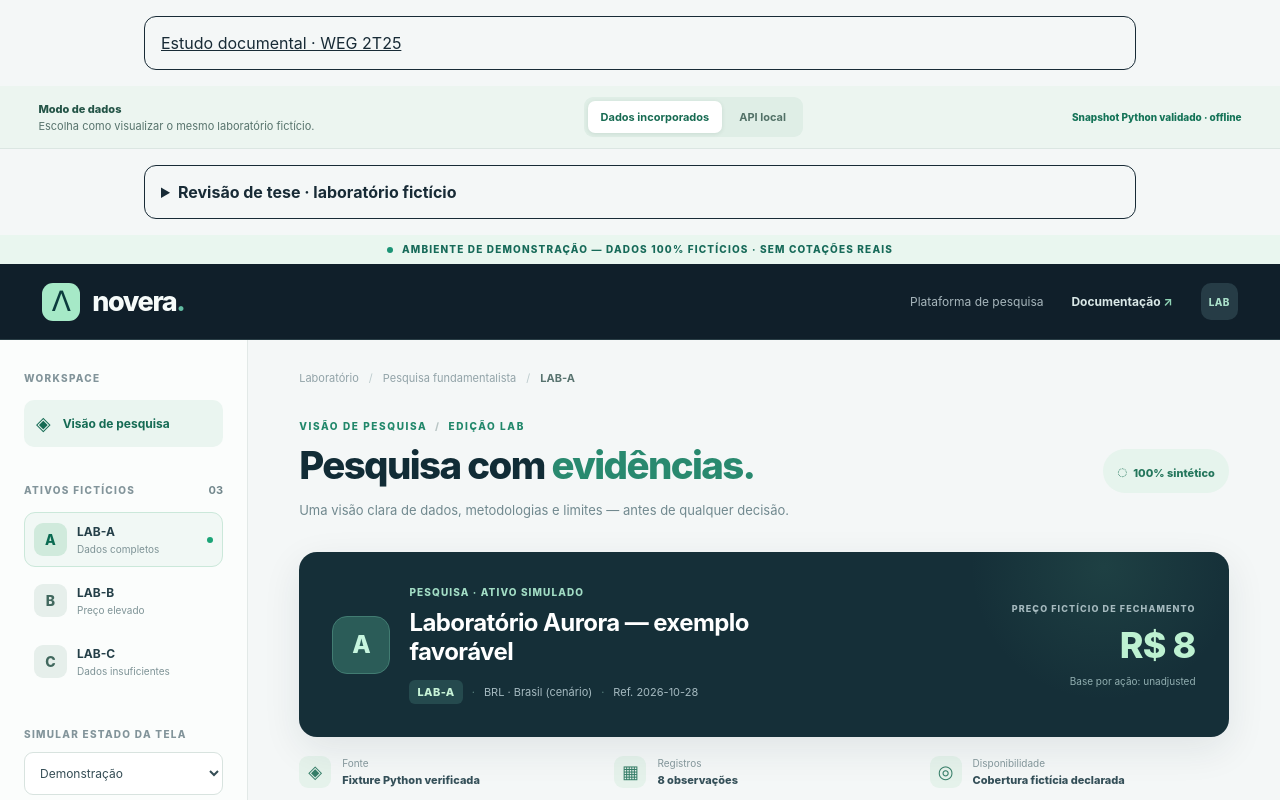
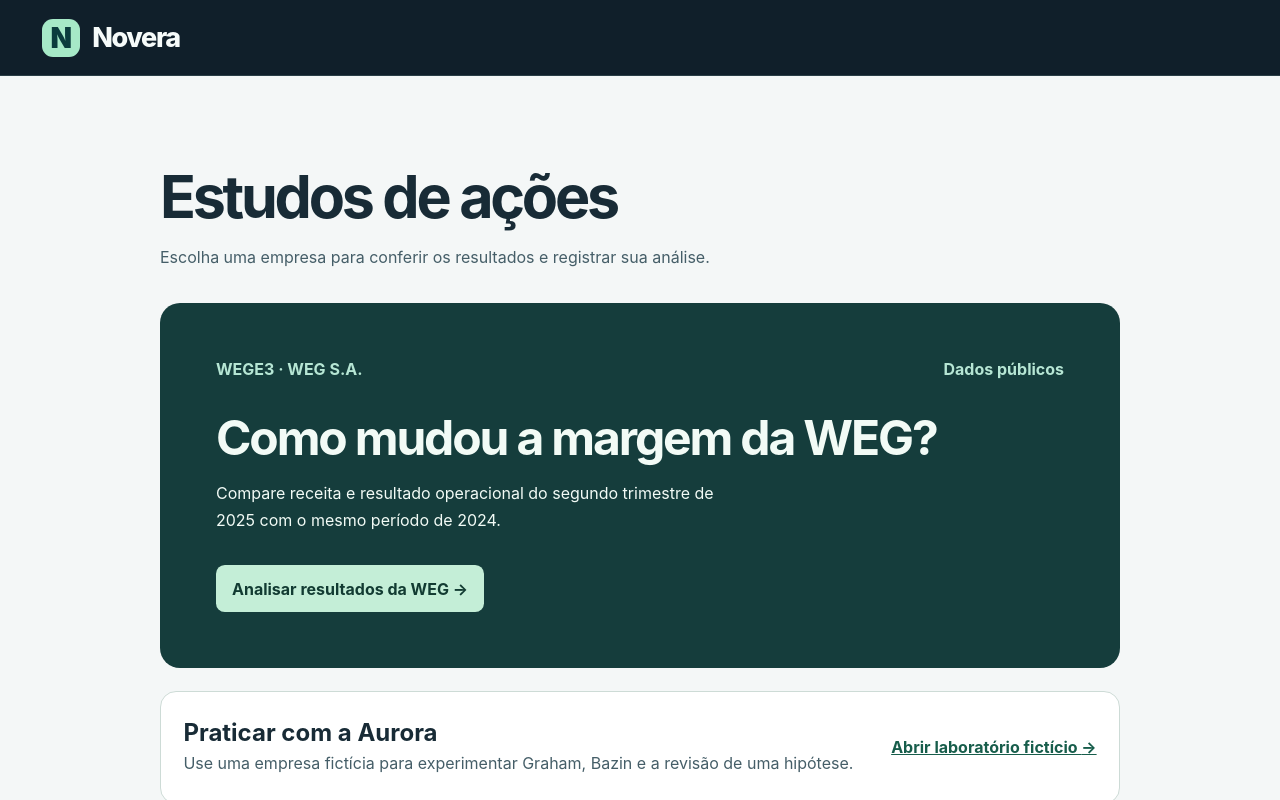
Before and after one commit to egonschneider08-sketch/novera, a React (Vite) app in the folder frontend/: page / in a window 1280 px wide. Shown: the top 800 px of the page. Built offline with nearby package versions, Linux system fonts and the light colour scheme.

Commit message:
feat(ui): open research by company and task

```diff
--- a/frontend/src/LabApp.tsx
+++ b/frontend/src/LabApp.tsx
@@ -47,7 +47,7 @@ export default function LabApp() {
 
   return (
     <>
-      <nav className="thesis-review" aria-label="Estudos documentais"><a href="#estudos/weg-2t25">Estudo documental · WEG 2T25</a></nav>
+      <nav className="thesis-review" aria-label="Estudos documentais"><a href="#inicio">← Estudos de ações</a></nav>
       <section className="source-bar" aria-label="Origem dos dados financeiros fictícios">
         <div className="source-description">
           <strong>Modo de dados</strong>
--- /dev/null
+++ b/frontend/src/ResearchHome.tsx
@@ -0,0 +1,21 @@
+import "./research-home.css";
+
+export default function ResearchHome() {
+  return <div className="research-home">
+    <header className="topbar"><span className="wordmark"><span className="brand-mark" aria-hidden="true">N</span><span className="brand-name">Novera</span></span></header>
+    <main className="research-index">
+      <h1>Estudos de ações</h1>
+      <p className="index-lead">Escolha uma empresa para conferir os resultados e registrar sua análise.</p>
+      <article className="company-study">
+        <div className="company-meta"><span>WEGE3 · WEG S.A.</span><span>Dados públicos</span></div>
+        <h2>Como mudou a margem da WEG?</h2>
+        <p>Compare receita e resultado operacional do segundo trimestre de 2025 com o mesmo período de 2024.</p>
+        <a className="study-action" href="#estudos/weg-2t25">Analisar resultados da WEG <span aria-hidden="true">→</span></a>
+      </article>
+      <section className="practice-study">
+        <div><h2>Praticar com a Aurora</h2><p>Use uma empresa fictícia para experimentar Graham, Bazin e a revisão de uma hipótese.</p></div>
+        <a href="#laboratorio">Abrir laboratório fictício <span aria-hidden="true">→</span></a>
+      </section>
+    </main>
+  </div>;
+}
--- a/frontend/src/ThesisReview.tsx
+++ b/frontend/src/ThesisReview.tsx
@@ -36,9 +36,10 @@ type ReviewSheetProps = {
   title: string;
   localNotice: string;
   children: ReactNode;
+  initiallyOpen?: boolean;
 };
 
-export function ReviewSheet({ prefix, title, localNotice, children }: ReviewSheetProps) {
+export function ReviewSheet({ prefix, title, localNotice, children, initiallyOpen = false }: ReviewSheetProps) {
   const [decision, setDecision] = useState("");
   const [reason, setReason] = useState("");
   const [records, setRecords] = useState<Review[]>([]);
@@ -53,7 +54,7 @@ export function ReviewSheet({ prefix, title, localNotice, children }: ReviewShee
     }
     catch { setMessage("Não foi possível ler todo o histórico deste navegador."); }
   }
-  return <details className="thesis-review" onToggle={e => { if (e.currentTarget.open) refresh(); }}>
+  return <details open={initiallyOpen} className="thesis-review" onToggle={e => { if (e.currentTarget.open) refresh(); }}>
     <summary>{title}</summary>
     {children}
     <form onSubmit={e => {
--- a/frontend/src/WegStudy.tsx
+++ b/frontend/src/WegStudy.tsx
@@ -10,21 +10,21 @@ const percent = new Intl.NumberFormat("pt-BR", { style: "percent", maximumFracti
 const filing = "https://api.mziq.com/mzfilemanager/v2/d/50c1bd3e-8ac6-42d9-884f-b9d69f690602/53207874-a96b-06c3-48ed-7e89cea775bf?origin=1";
 
 export default function WegStudy() {
-  return <main className="thesis-review">
-    <a href="./">Voltar ao laboratório</a>
+  return <main className="company-page">
+    <a href="#inicio">← Estudos de ações</a>
     <h1>WEG · resultado do segundo trimestre de 2025</h1>
     <p>Estudo retrospectivo com dados públicos de abril a junho de 2024 e de 2025.</p>
-    <ReviewSheet prefix="novera:thesis:weg-itr-2025q2-v1:" title="Abrir ficha de revisão da WEG"
+    <ReviewSheet prefix="novera:thesis:weg-itr-2025q2-v1:" initiallyOpen title="Ficha de revisão da WEG"
       localNotice="As decisões sobre este estudo ficam neste navegador.">
       <h2>O crescimento da receita veio acompanhado de manutenção da margem operacional?</h2>
       <p>Hipótese do exercício, formulada após a divulgação do resultado.</p>
-      <table><caption>DRE consolidada · valores em R$ mil</caption>
+      <table><caption>Demonstração do resultado consolidado · valores em R$ mil</caption>
         <thead><tr><th>Trimestre</th><th>Receita</th><th>Resultado operacional</th><th>Margem calculada</th></tr></thead>
         <tbody>{quarters.map(q => <tr key={q.period}><th scope="row">{q.period}</th>
           <td>{currency.format(q.revenue)}</td><td>{currency.format(q.operating)}</td>
           <td>{percent.format(q.operating / q.revenue)}</td></tr>)}</tbody>
       </table>
-      <p>A margem divide o resultado antes do resultado financeiro e dos tributos (conta 3.05)
+      <p>A margem operacional mostra quanto da receita sobra após os custos e despesas operacionais. O cálculo divide o resultado antes do resultado financeiro e dos tributos (conta 3.05)
         pela receita (3.01). Os valores são dos trimestres isolados, conforme apresentados no ITR de 2025.</p>
       <a href={filing} target="_blank" rel="noreferrer">Consultar ITR da WEG · 30/06/2025 · versão 1 · página impressa 13</a>
     </ReviewSheet>
--- a/frontend/src/main.tsx
+++ b/frontend/src/main.tsx
@@ -1,6 +1,7 @@
 import React from "react";
 import ReactDOM from "react-dom/client";
 import LabApp from "./LabApp";
+import ResearchHome from "./ResearchHome";
 import WegStudy from "./WegStudy";
 
 function onNavigation(update: () => void) {
@@ -10,7 +11,9 @@ function onNavigation(update: () => void) {
 
 function Application() {
   const route = React.useSyncExternalStore(onNavigation, () => location.hash);
-  return route === "#estudos/weg-2t25" ? <WegStudy /> : <LabApp />;
+  if (route === "#estudos/weg-2t25") return <WegStudy />;
+  if (route === "#laboratorio") return <LabApp />;
+  return <ResearchHome />;
 }
 
 const root = document.getElementById("root");
--- /dev/null
+++ b/frontend/src/research-home.css
@@ -0,0 +1,16 @@
+.research-index,.company-page { width:min(100% - 2rem,60rem); margin:auto; padding:clamp(2rem,6vw,5rem) 0; }
+.research-index h1,.company-page h1 { font-size:clamp(2.15rem,5vw,3.7rem); letter-spacing:-.055em; line-height:1.1; margin:.7rem 0; }
+.index-lead,.practice-study p,.company-page > p { color:#455e68; line-height:1.6; }
+.company-study { margin:2rem 0 1.4rem; padding:clamp(1.5rem,5vw,3.5rem); background:#153d3c; color:#f2fbf6; border-radius:1.25rem; }
+.company-meta { display:flex; justify-content:space-between; gap:1rem; flex-wrap:wrap; font-weight:650; color:#b6e6d4; }
+.company-study h2 { font-size:clamp(1.8rem,4vw,3rem); line-height:1.12; letter-spacing:-.045em; margin:2rem 0 .6rem; }
+.company-study p { line-height:1.65; max-width:52ch; }
+.study-action { display:inline-block; margin-top:1rem; padding:.85rem 1rem; background:#c4eed7; color:#123b32; border-radius:.55rem; text-decoration:none; font-weight:700; }
+.practice-study { display:flex; align-items:center; justify-content:space-between; gap:1rem; padding:1.4rem; background:white; border:1px solid #cddbd6; border-radius:1rem; }
+.practice-study h2,.practice-study p { margin:.25rem 0; }
+.practice-study a,.company-page > a { color:#175d4b; font-weight:650; }
+.practice-study a { flex-shrink:0; }
+.company-page .thesis-review { background:white; border-color:#cadbd4; padding:clamp(1rem,3vw,2rem); }
+.company-page .thesis-review caption { text-align:left; font-weight:650; padding-bottom:.7rem; }
+.company-page .thesis-review th,.company-page .thesis-review td { padding:.55rem .3rem; border-bottom:1px solid #d9e5df; font-variant-numeric:tabular-nums; }
+@media(max-width:640px){.practice-study { align-items:flex-start; flex-direction:column; } .company-page .thesis-review table { font-size:.85rem; }}
```
Also changed, not shown: 2 other files (tests, documents, lock files or other folders).
